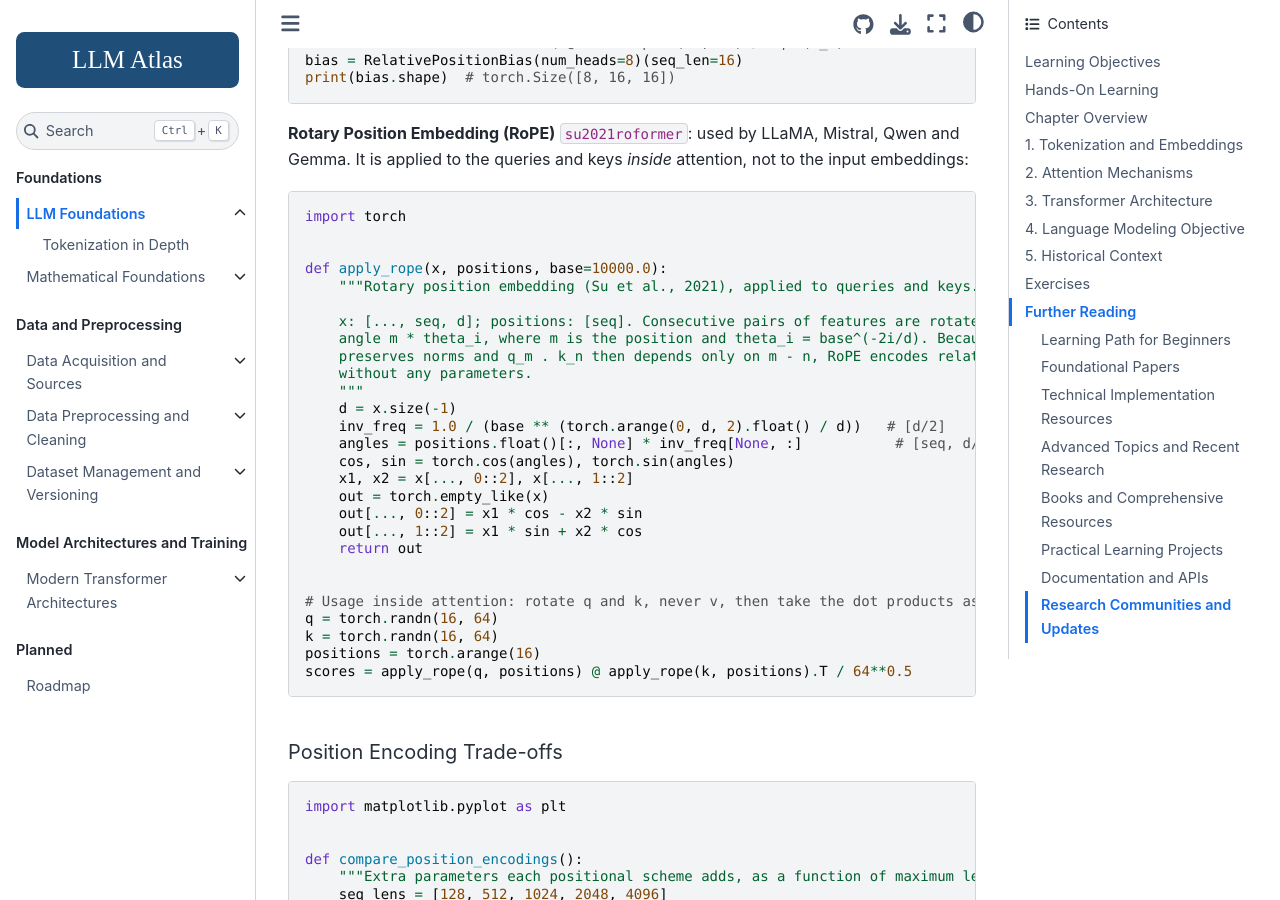
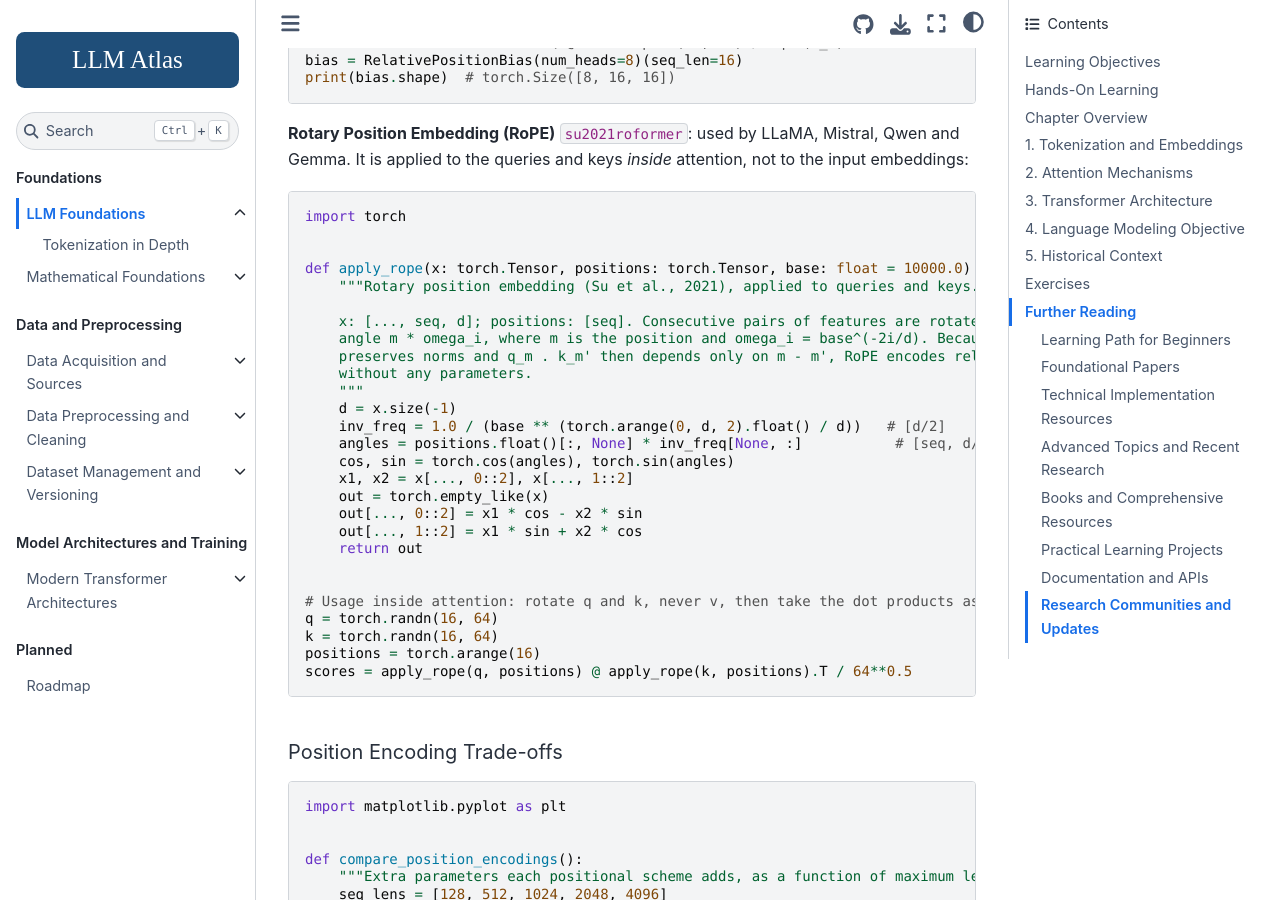
Before and after one commit to Beaker12/llmatlas, a Jupyter Book: the page built from chapters/01-foundations/index.md, in a window 1280 px wide and 900 px high, scrolled down 14180 px. Built offline with Jupyter Book 1.0.4 settings and Sphinx 7.4.7 and the Sphinx Book theme 1.1.4, drawn with Linux system fonts in a browser that asks for light colours; pages that are not in the unit, such as notebooks, are missing from menus; cross-references to code outside the pages are shown as plain code; some of the changed text lies outside the part shown.

Commit message:
Chapter 1: make shared definitions match between page and notebook
create_causal_mask and apply_rope are now identical in the page and the notebook; MultiHeadAttention, TransformerBlock and RelativePositionBias carry SYNC_EXEMPT entries with their reasons. Removes sync-chapter from .review-pending.

````diff
--- a/chapters/01-foundations/index.md
+++ b/chapters/01-foundations/index.md
@@ -639,12 +639,12 @@
 import torch
 
 
-def apply_rope(x, positions, base=10000.0):
+def apply_rope(x: torch.Tensor, positions: torch.Tensor, base: float = 10000.0) -> torch.Tensor:
     """Rotary position embedding (Su et al., 2021), applied to queries and keys.
 
     x: [..., seq, d]; positions: [seq]. Consecutive pairs of features are rotated by an
-    angle m * theta_i, where m is the position and theta_i = base^(-2i/d). Because a rotation
-    preserves norms and q_m . k_n then depends only on m - n, RoPE encodes relative position
+    angle m * omega_i, where m is the position and omega_i = base^(-2i/d). Because a rotation
+    preserves norms and q_m . k_m' then depends only on m - m', RoPE encodes relative position
     without any parameters.
     """
     d = x.size(-1)
@@ -1122,9 +1122,10 @@
 ```python
 import torch
 
-def create_causal_mask(seq_length):
+def create_causal_mask(seq_length: int) -> torch.Tensor:
+    """Create a causal mask to prevent attention to future tokens."""
     mask = torch.triu(torch.ones(seq_length, seq_length), diagonal=1)
-    return mask == 0  # True for allowed positions
+    return mask == 0  # True for allowed positions, False for masked
 ```
 
 (sec-ch1-training-process)=
````
Also changed, not shown: 3 other files.
